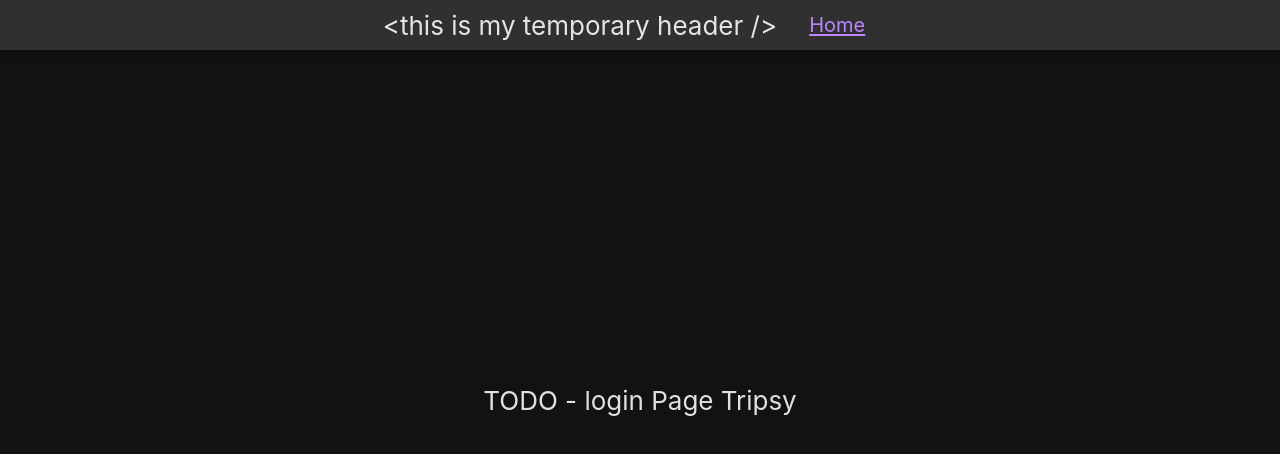
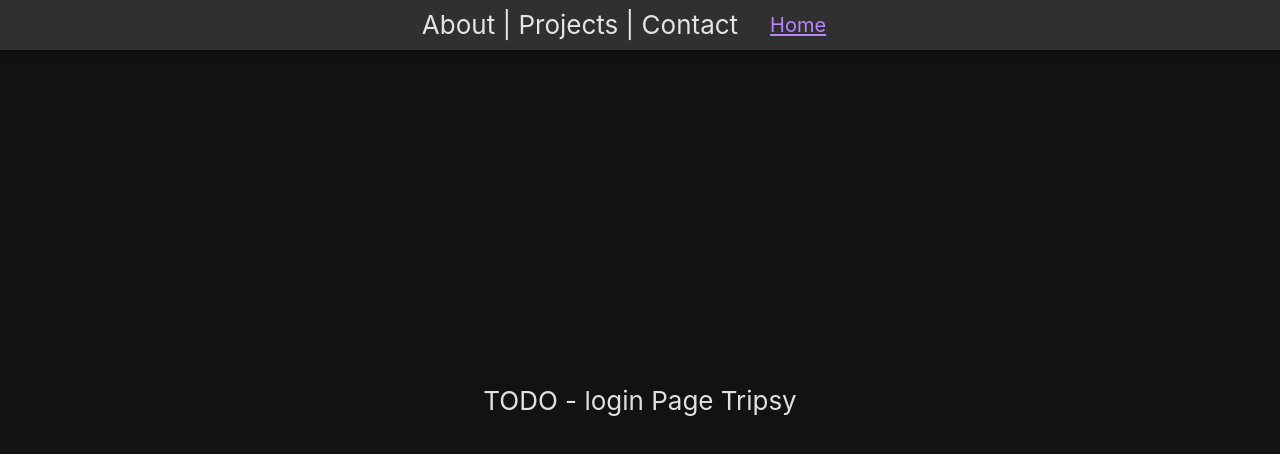
Before and after one commit to areamluersen/vite_reactts_tailwind, a React (Vite) app: page /login in a window 1280 px wide. Shown: the top 454 px of the page. Built offline with nearby package versions, Linux system fonts and the light colour scheme; a web font is replaced by a local one.

Commit message:
feat: format files

```diff
--- a/src/Home.tsx
+++ b/src/Home.tsx
@@ -1,40 +1,19 @@
-import { useState } from 'react'
-import Header from './components/Header'
-import List from './components/Table'
-import githubClaroSvg from './icons/github_claro.svg'
-
-
-function CardUser() {
-  return (
-    <div className='bg-dark-900 p-2 mb-20 rounded-lg grid grid-cols-3 shadow-lg'>
-      <div className='flex justify-start w-40'>
-        <img src={'https://avatars.githubusercontent.com/u/24281509?v=4'} className="rounded-full" alt="logo" />
-      </div>
-      <div className='pl-6 col-span-2 flex justify-start text-3xl'>
-        <div className='grid align-middle content-center place-items-start'>
-          <p className='mb-2' > Aream Luersen</p>
-          <p className='text-2xl'>Full Stack Developer</p>
-          <a href='https://github.com/areamluersen' className='text-blue-600 text-xl flex border rounded-md px-2'>Github <img src={githubClaroSvg} alt='github svg' className='w-8' /> </a>
-        </div>
-      </div>
-    </div>
-  )
-}
+import { useState } from 'react';
+import { CardUser } from './components/CardUser';
+import Header from './components/Header';
+import List from './components/Table';
 
 function Home() {
-
   return (
     <div className="App bg-dark-950">
       <Header />
-      <body className='App-body'>
-
+      <body className="App-body">
         <CardUser />
         <h2>Some dev Examples</h2>
         <List />
       </body>
       <footer>
-
-      <p>
+        <p>
           <a
             className="App-link"
             href="https://reactjs.org"
@@ -64,7 +43,7 @@
         </p>
       </footer>
     </div>
-  )
+  );
 }
 
-export default Home
+export default Home;
--- a/src/components/Header.tsx
+++ b/src/components/Header.tsx
@@ -4,11 +4,11 @@
 // Add option to return home
 const Header: React.FC = () => {
   return (
-  <header className="App-header bg-dark-850">
-    <p >{`<this is my temporary header />`}</p>
-    <RedirectButton name='Home' redirectsTo='/'/>
+    <header className="App-header bg-dark-850 text-sm">
+      <p>{`About | Projects | Contact`}</p>
+      <RedirectButton name="Home" redirectsTo="/" />
     </header>
-);
-}
+  );
+};
 
 export default Header;
```
Also changed, not shown: src/main.tsx (+9 -14 lines).
